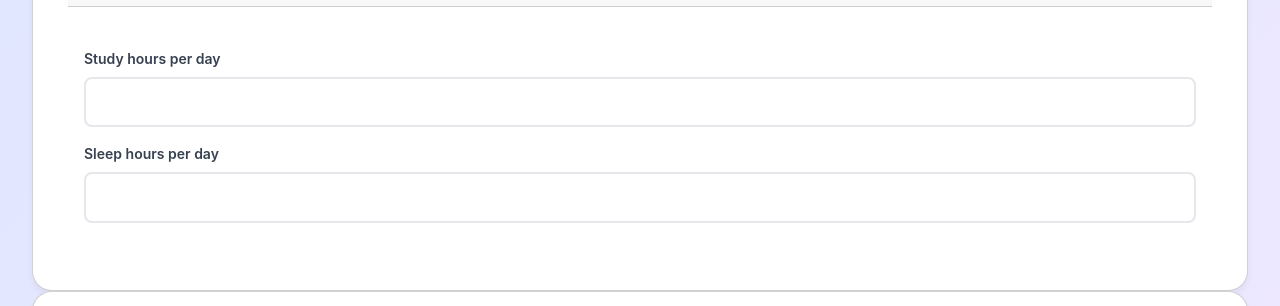
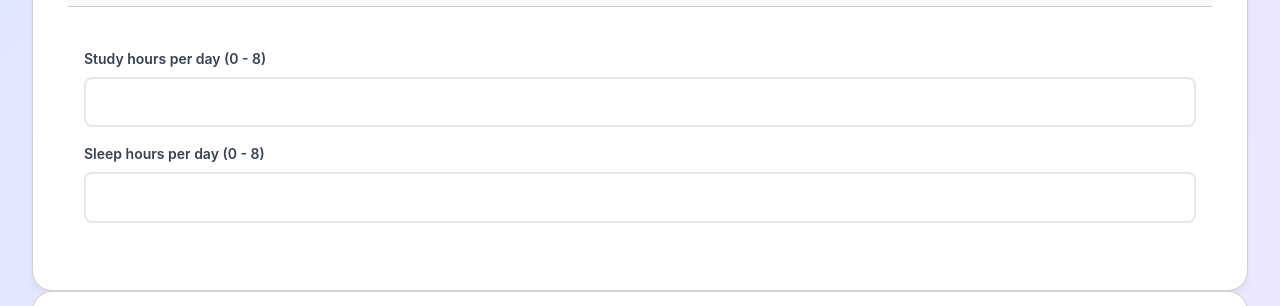
Before and after one commit to Venvienne/Student_result_predictor, a website: page student_result_predictor/frontend/index.html in a window 1280 px wide. Shown: the part 123-429 px from the top of the page. Drawn offline with nearby package versions, Linux system fonts and the light colour scheme.

Commit message:
Update index.html

```diff
--- a/student_result_predictor/frontend/index.html
+++ b/student_result_predictor/frontend/index.html
@@ -21,11 +21,11 @@
             </div>
             <div class="card-body">
               <div class="mb-3">
-                <label class="form-label">Study hours per day </label>
+                <label class="form-label">Study hours per day (0 - 8)</label>
                 <input type="number" id="study_hours" name="study_hours" class="form-control" min="0" max="8" step="1" required>
               </div>
               <div class="mb-3">
-                <label class="form-label">Sleep hours per day </label>
+                <label class="form-label">Sleep hours per day (0 - 8)</label>
                 <input type="number" id="sleep_hours" name="sleep_hours" class="form-control" min="4" max="9" step="1" required>
               </div>
             </div>
```
